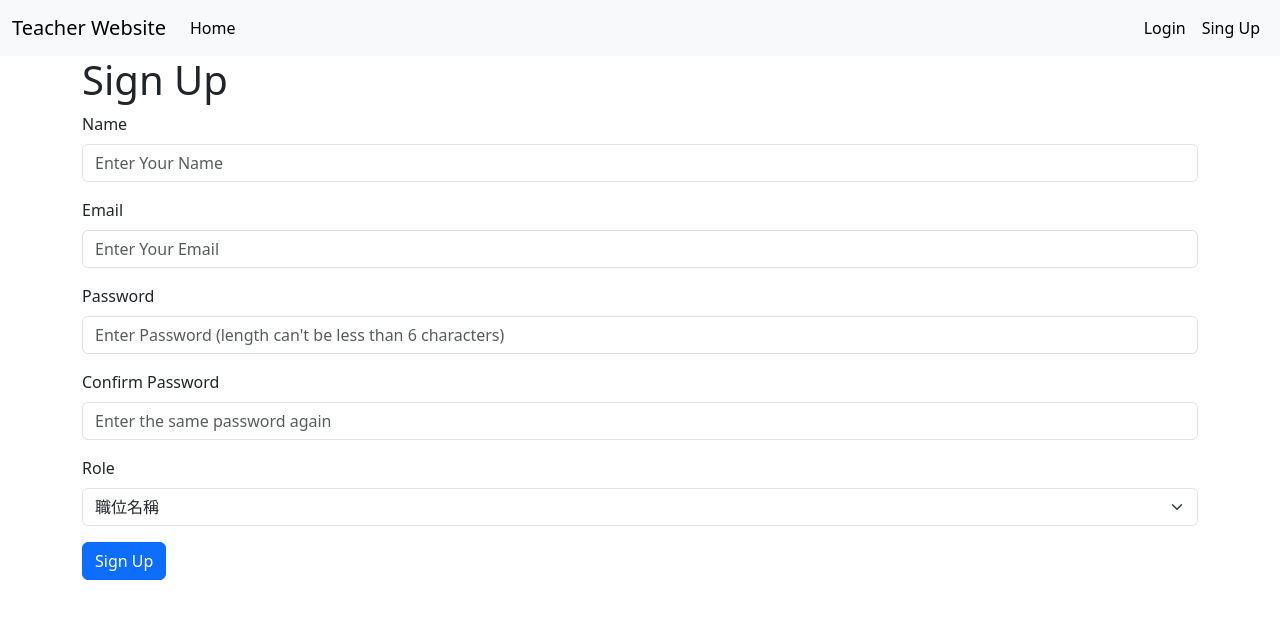
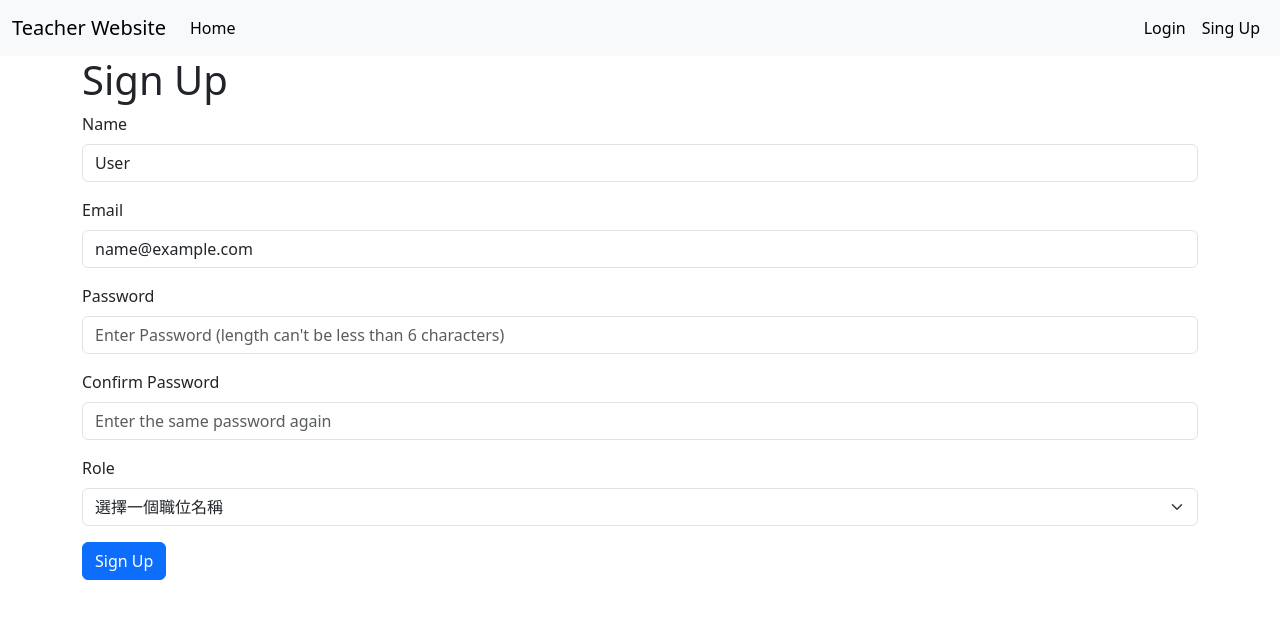
Before and after one commit to whoami13579/database_final_project, a Flask app: template website/templates/signup.html in a window 1280 px wide. Shown: the top 619 px of the page. Run offline with Flask 3, Linux system fonts and the light colour scheme; the template is opened without the code that fills it: most values are stand-ins (such as "Sample title", 1, 10 or a date in 2020).

Commit message:
better login/signup behavior

```diff
--- a/website/templates/login.html
+++ b/website/templates/login.html
@@ -5,7 +5,11 @@
     <h1 align="left">Login</h1>
       <div class="mb-3">
         <label for="email" class="form-label">Email</label>
-        <input type="text" id="email" name="email" class="form-control" placeholder="Enter Your Email" required>
+        {% if last_email %}
+          <input value={{last_email}} type="text" id="email" name="email" class="form-control" placeholder="Enter Your Email" required>
+        {% else %}
+          <input type="text" id="email" name="email" class="form-control" placeholder="Enter Your Email" required>
+        {% endif %}
       </div>
       <div class="mb-3">
         <label for="password" class="form-label">Password</label>
--- a/website/templates/signup.html
+++ b/website/templates/signup.html
@@ -5,11 +5,19 @@
     <h1 align="left">Sign Up</h1>
       <div class="mb-3">
         <label for="name" class="form-label">Name</label>
+        {% if last_name %}
+        <input value={{last_name}} type="text" id="name" name="name" class="form-control" required>
+        {% else %}
         <input type="text" id="name" name="name" class="form-control" placeholder="Enter Your Name" required>
+        {% endif %}
       </div>
       <div class="mb-3">
         <label for="email" class="form-label">Email</label>
-        <input type="text" id="email" name="email" class="form-control" placeholder="Enter Your Email" required>
+        {% if last_email %}
+          <input value={{last_email}} id="email" name="email" class="form-control" required>
+        {% else %}
+          <input id="email" name="email" class="form-control" placeholder="Enter Your Email" required>
+        {% endif %}
       </div>
       <div class="mb-3">
         <label for="password1" class="form-label">Password</label>
@@ -22,7 +30,7 @@
       <div class="mb-3">
         <label for="role_type" class="form-label">Role</label>
         <select id="role_type" name="role_type" class="form-select" required>
-            <option>職位名稱</option>
+            <option value="0">選擇一個職位名稱</option>
             <option value="1">系主任</option>
             <option value="2">榮譽特聘講座</option>
             <option value="3">講座教授</option>
```
Also changed, not shown: website/auth.py (+7 -3 lines).
